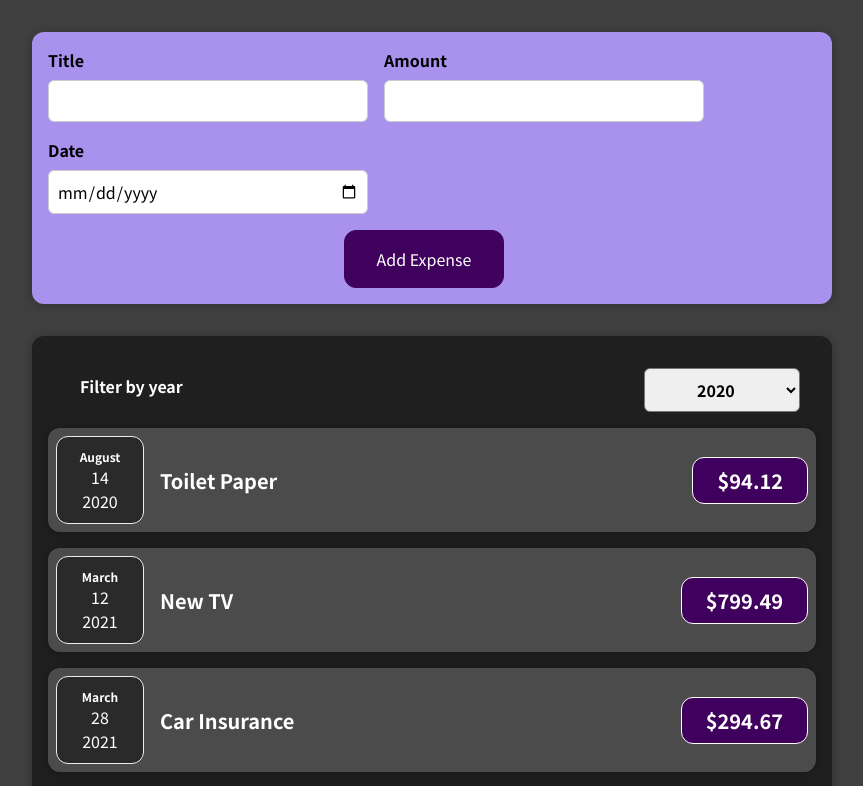
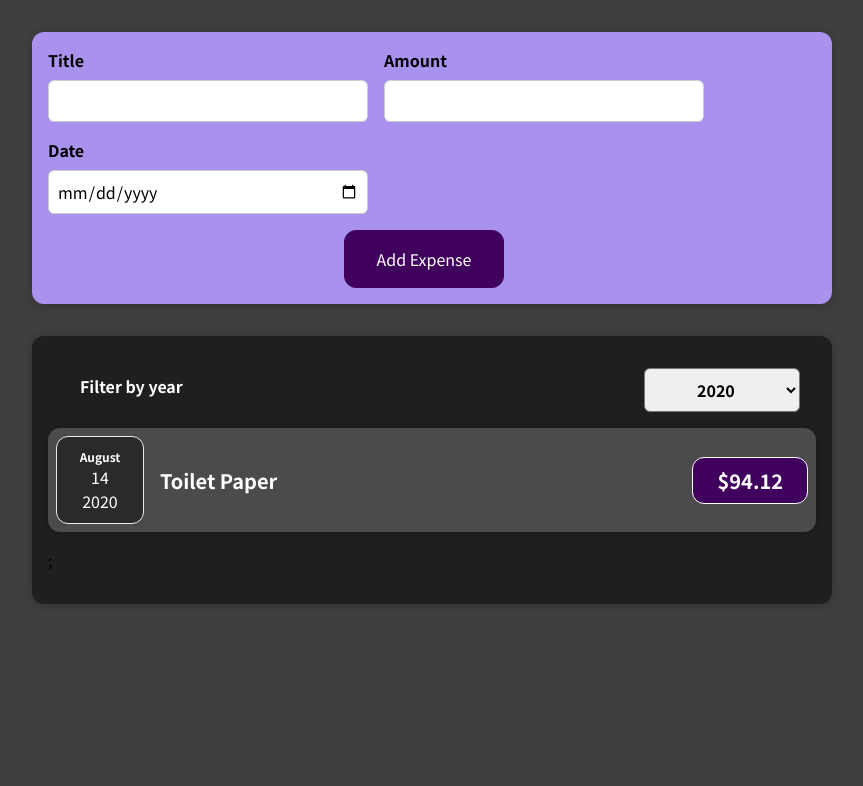
Before and after one commit to Deekay25/react, a React (Create React App) app in the folder react-course/: page / in a window 1280 px wide. Shown: the top 786 px of the page, without its empty margins (208-1071 px from the left). Built offline with nearby package versions, Linux system fonts and the light colour scheme.

Commit message:
ad expenses filter

```diff
--- a/react-course/src/components/Expenses/ExpenseItems.js
+++ b/react-course/src/components/Expenses/ExpenseItems.js
@@ -26,6 +26,9 @@ function ExpenseItems(props) {
   // const day = props.d.toLocaleString('en-US', { day: '2-digit' })
   // const year = props.d.getFullYear();
   return (
+    // since i'm using <ul> in ExpensesList I wrap my Expenses items with li for
+    // just semantic purposes
+    <li>
       <Card className="expense-item">
         <ExpenseDate d={props.d} />
         <div className="expense-item__description">
@@ -40,6 +43,7 @@ function ExpenseItems(props) {
         {/* so basically we point at the function clickHandler but not execute it */}
         {/* <button onClick={clickHandler}>Change Title</button> */}
       </Card>
+    </li>
   );
 }
 
--- a/react-course/src/components/Expenses/Expenses.js
+++ b/react-course/src/components/Expenses/Expenses.js
@@ -1,8 +1,9 @@
 import React, { useState } from "react";
-import ExpenseItems from "./ExpenseItems";
+// import ExpenseItems from "./ExpenseItems";
 import "./Expenses.css";
 import Card from "../UI/Card";
 import ExpensesFilter from "./ExpensesFilter";
+import ExpensesList from './ExpensesList'
 function Expenses(props) {
   const [filteredYear, setFilteredYear] = useState("2020");
 
@@ -11,6 +12,26 @@ function Expenses(props) {
     console.log("expenses.js");
     console.log(selectedYear);
   };
+
+  const filteredExpenses = props.items.filter((expense) => {
+    // toString() converts the date back to a string
+    // this means return the date if it equals the filtered year
+    return expense.date.getFullYear().toString() === filteredYear;
+  });
+
+  // ###############################################################
+  // Logic moved to a new component ExpensesList and got tweaked
+  // let expensesContent = <p>No expenes found!</p>;
+  // if (filteredExpenses.length > 0) {
+  //   expensesContent = filteredExpenses.map((expense) => (
+  //     <ExpenseItems
+  //       key={expense.id}
+  //       t={expense.title}
+  //       a={expense.amount}
+  //       d={expense.date}
+  //     />
+  //   ));
+  // }
   return (
     <div>
       <Card className="expenses">
@@ -21,9 +42,58 @@ function Expenses(props) {
           selected={filteredYear}
           onChangeFilter={filterChangeHandler}
         />
-        {props.items.map((expense) => (
-          <ExpenseItems t={expense.title} a={expense.amount} d={expense.date} />
-        ))}
+        {/* ############################################### */}
+        {/* this approach you have your logic outside the returned jsx
+        so you can you can point to it as seen below it helps keeps your
+        jsx code lean */}
+        {/* {expensesContent} moved to ExpensesList component */}
+        {/* ###############################################
+        using js trick to check for the length
+        the expression evaluate both statements if con
+        dition has matched it returned the last statements
+        ############################################### */}
+        {/* {filteredExpenses.length === 0 && <p>No expenses Found</p>}
+        {filteredExpenses.length > 0 && filteredExpenses.map((expense) => (
+          <ExpenseItems
+            key={expense.id}
+            t={expense.title}
+            a={expense.amount}
+            d={expense.date}
+          />
+        ))} */}
+        {/* ###############################################
+        using turnary operator to check for the length
+        using traditional forloop or if statements not
+        accepted in jsx
+        ############################################### */}
+        {/* {filteredExpenses.length === 0 ? <p>No expenses Found</p> : filteredExpenses.map((expense) => (
+          <ExpenseItems
+            key={expense.id}
+            t={expense.title}
+            a={expense.amount}
+            d={expense.date}
+          />
+        ))} */}
+
+        {/* we now map the filtred array instead of props.items */}
+        {/* {filteredExpenses.map((expense) => (
+          <ExpenseItems
+            key={expense.id}
+            t={expense.title}
+            a={expense.amount}
+            d={expense.date}
+          />
+        ))} */}
+        {/* ########################################## */}
+        {/* {props.items.map((expense) => (
+          <ExpenseItems
+            key={expense.id}
+            t={expense.title}
+            a={expense.amount}
+            d={expense.date}
+          />
+        ))} */}
+        {/* ########################################## */}
         {/* <ExpenseItems
           t={props.items[0].title}
           a={props.items[0].amount}
@@ -44,6 +114,7 @@ function Expenses(props) {
           a={props.items[3].amount}
           d={props.items[3].date}
         /> */}
+        <ExpensesList items={filteredExpenses}/>
       </Card>
     </div>
   );
--- a/react-course/src/components/Expenses/ExpensesFilter.js
+++ b/react-course/src/components/Expenses/ExpensesFilter.js
@@ -6,11 +6,14 @@ function  ExpensesFilter(props) {
   const dropdownChangeHandler = (event) => {
     props.onChangeFilter(event.target.value)
   }
+  const filteredDate = () => {
+
+  }
   return (
     <div className="expenses-filter">
       <div className="expenses-filter__control">
         <label className="expenses-filter label">Filter by year</label>
-        <select value={props.selected} onChange={dropdownChangeHandler}>
+        <select value={props.selected} onChange={dropdownChangeHandler} onFilter={filteredDate}>
           <option value="2022">2022</option>
           <option value="2021">2021</option>
           <option value="2020">2020</option>
--- /dev/null
+++ b/react-course/src/components/Expenses/ExpensesList.css
@@ -0,0 +1,9 @@
+.expenses-list {
+  list-style: none;
+  padding: 0;
+}
+
+.expenses-list__fallback{
+    color: white;
+    text-align: center;
+}
--- /dev/null
+++ b/react-course/src/components/Expenses/ExpensesList.js
@@ -0,0 +1,38 @@
+import React from "react";
+import ExpenseItems from "./ExpenseItems";
+import "./ExpensesList.css";
+// import Expenses from "./Expenses";
+
+function ExpensesList(props) {
+// ######################################
+// rendered from jsx return now
+//   let expensesContent = <p>No expenes found!</p>;
+//   if (props.items.length > 0) {
+//     expensesContent = props.items.map((expense) => (
+//       <ExpenseItems
+//         key={expense.id}
+//         t={expense.title}
+//         a={expense.amount}
+//         d={expense.date}
+//       />
+//     ));
+//   }
+if (props.items.length === 0){
+    return <h2 className='expenses-list__fallback'>Found no expenses</h2>
+}
+  return (
+    <ul className="expenses-list">
+      {props.items.map((expense) => (
+        <ExpenseItems
+          key={expense.id}
+          t={expense.title}
+          a={expense.amount}
+          d={expense.date}
+        />
+      ))}
+      ;
+    </ul>
+  );
+}
+
+export default ExpensesList;
```
Also changed, not shown: react-course/src/App.js (+7 -10 lines), 1 other file (tests, documents, lock files or other folders). Lines whose indentation alone changed are shown as unchanged.
